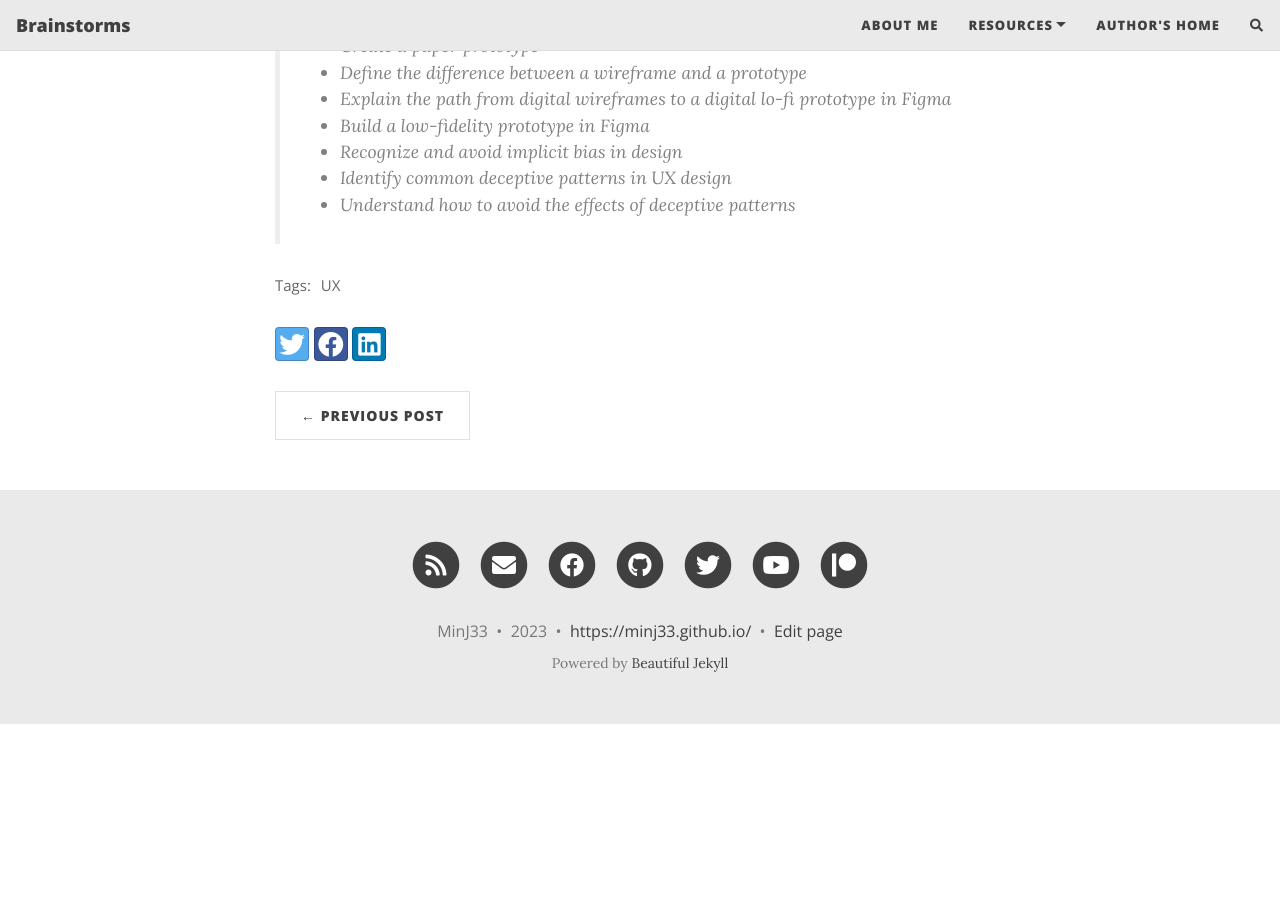
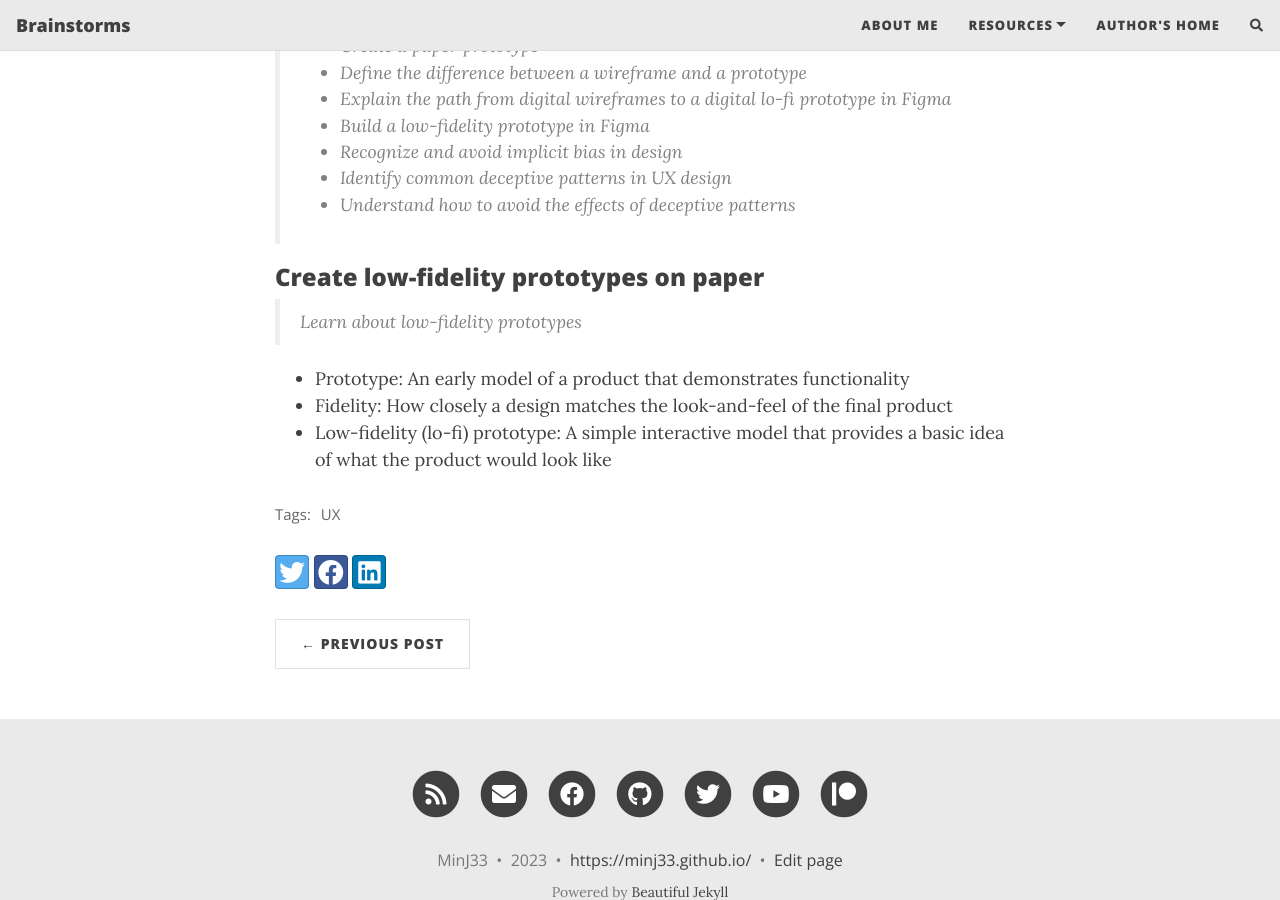
Before and after one commit to MinJ33/MinJ33.github.io, a Jekyll site: the page built from _posts/2023-03-29-UX-Module3-3.md, in a window 1280 px wide and 900 px high, scrolled down 841 px. Built offline with Jekyll 4.4.1, drawn with Linux system fonts in a browser that asks for light colours; nearby versions of some CDN libraries; comment, search, counter and statistics services are not loaded; before the commit the page ends 1565 px from its top, so only the background shows below that.

Commit message:
Learn about low-fidelity prototypes

```diff
--- a/_posts/2023-03-29-UX-Module3-3.md
+++ b/_posts/2023-03-29-UX-Module3-3.md
@@ -19,3 +19,11 @@ tags: [UX]
 - Recognize and avoid implicit bias in design
 - Identify common deceptive patterns in UX design
 - Understand how to avoid the effects of deceptive patterns
+
+### Create low-fidelity prototypes on paper
+
+> Learn about low-fidelity prototypes
+
+- Prototype: An early model of a product that demonstrates functionality
+- Fidelity: How closely a design matches the look-and-feel of the final product
+- Low-fidelity (lo-fi) prototype: A simple interactive model that provides a basic idea of what the product would look like
```
